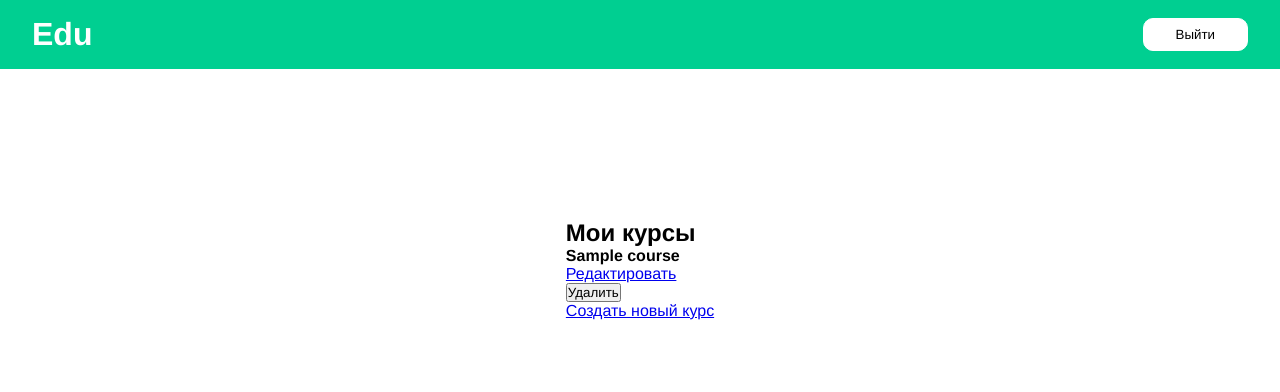
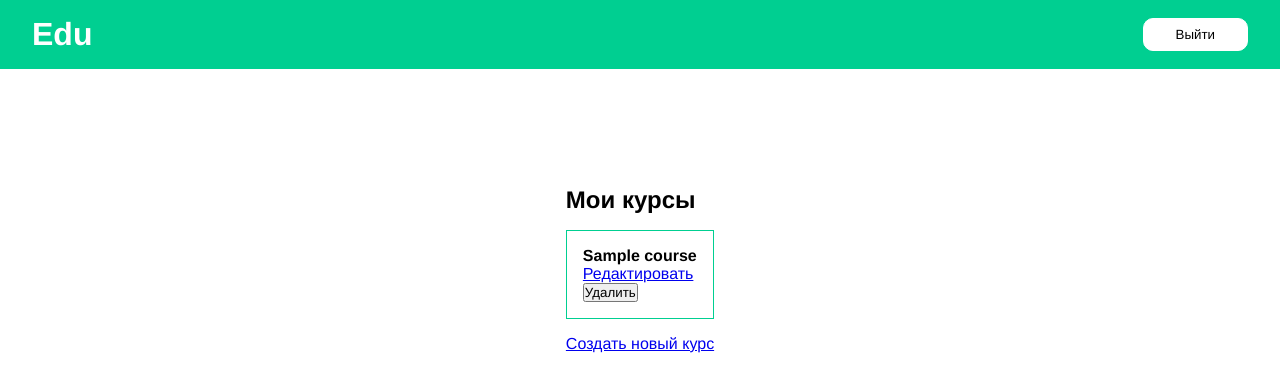
Before and after one commit to Alexander-vlk/api_practice, a Django app: page /courses/user/list/ in a window 1280 px wide. Shown: the top 392 px of the page. Run offline with Django 4.2, Linux system fonts and the light colour scheme; a user stored in the database is signed in; tables that the repository leaves empty hold one stand-in row (values such as "Sample post").

Commit message:
feat(api): styles

```diff
--- a/edu/courses/static/css/base.css
+++ b/edu/courses/static/css/base.css
@@ -37,6 +37,12 @@ main {
     justify-content: center;
 }
 
+article {
+    margin: 1rem 0;
+    border: 1px solid #00CF91;
+    padding: 1rem;
+}
+
 .login {
     min-width: 400px;
     padding: 1rem;
```
